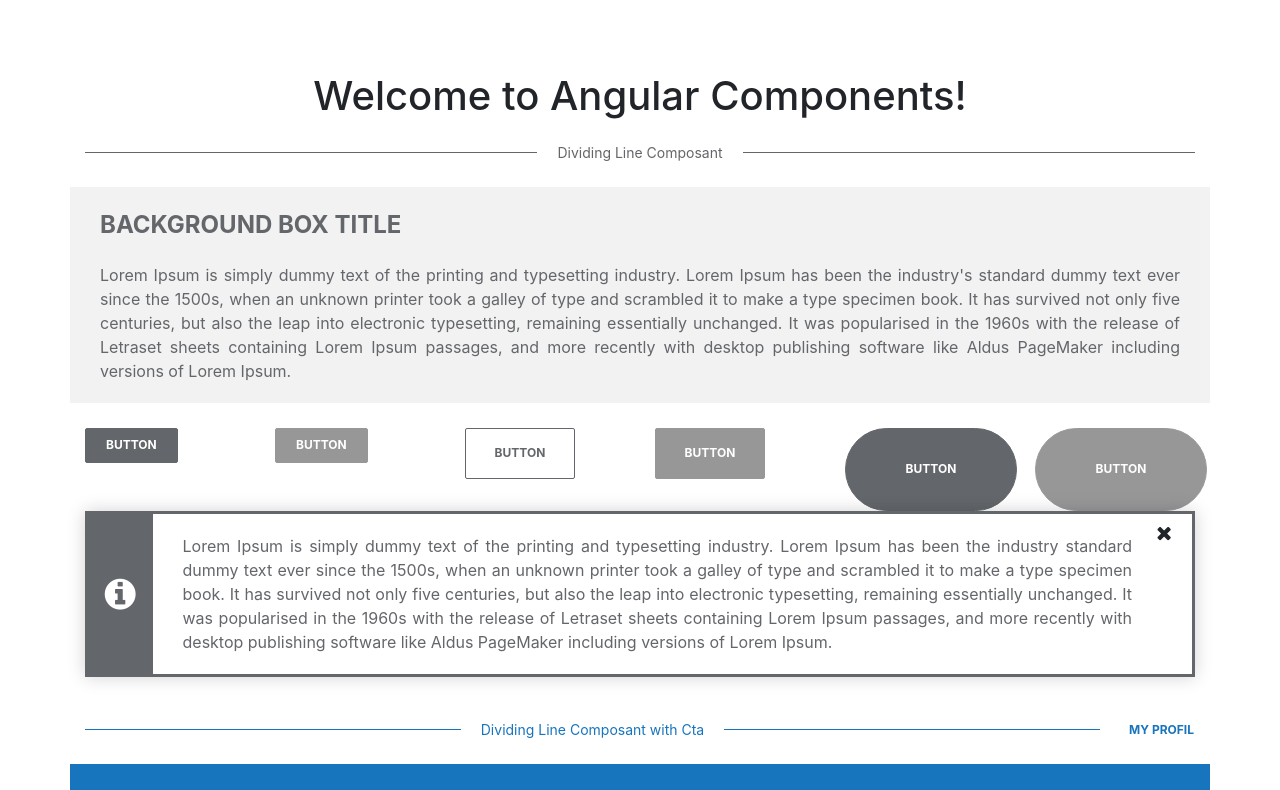
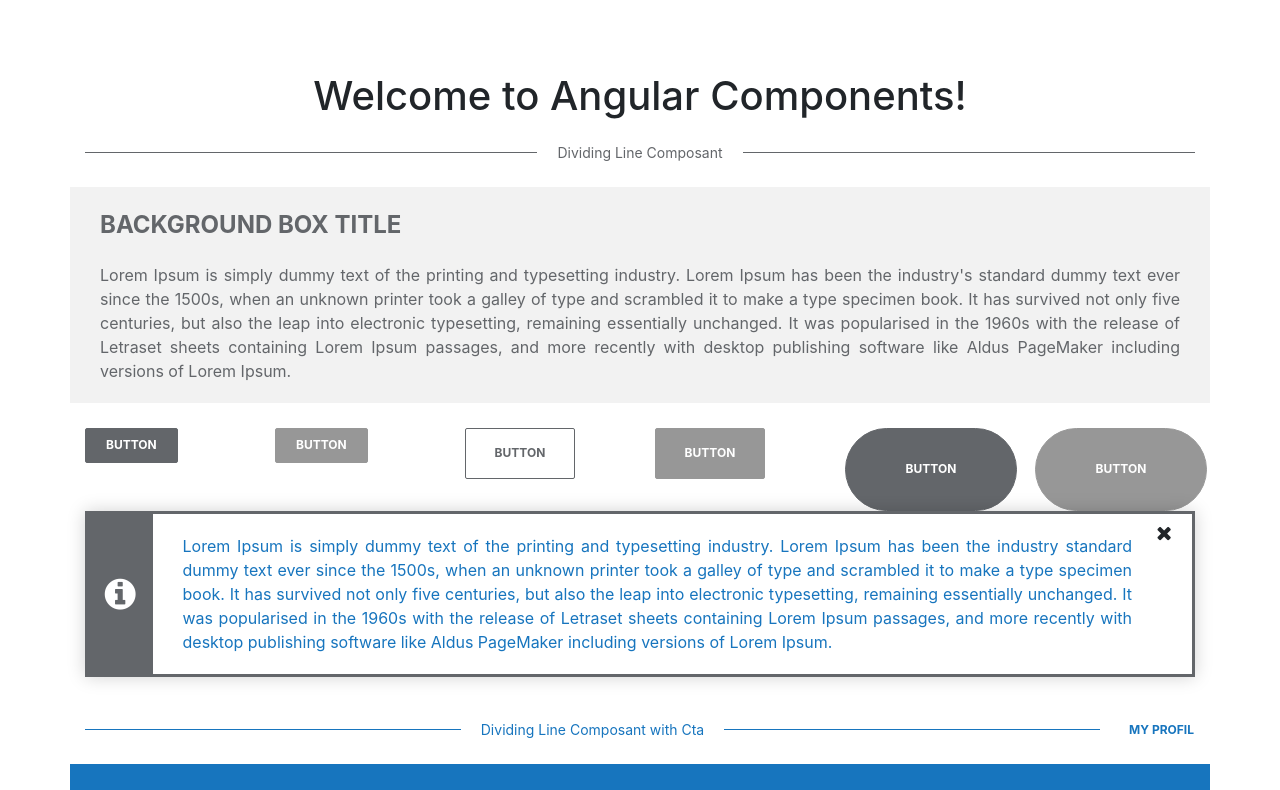
Before and after one commit to randrin/Angular-Components, an Angular app: page / in a window 1280 px wide. Shown: the top 790 px of the page. Built offline with nearby package versions, Linux system fonts and the light colour scheme.

Commit message:
README.md update

```diff
--- a/src/app/app.component.html
+++ b/src/app/app.component.html
@@ -61,6 +61,7 @@
   <nbp-alert-box *ngIf="!nbpAlertClose"
     [nbpText]="component.NbpAlertBoxComponent.title"
     [nbpClose]="'true'"
+    [nbpColorStyle]="_style.PRIMARY"
     (nbpClickClose)="nbpOnClickClose($event)"
   ></nbp-alert-box>
   <br />
--- a/src/app/components/nbp-alert-box/nbp-alert-box.component.html
+++ b/src/app/components/nbp-alert-box/nbp-alert-box.component.html
@@ -11,7 +11,7 @@
           <div *ngIf="nbpClose" class="nbp-alert-box-icon-close" (click)="nbpOnClickClose()">
             <span><i class="fa fa-remove"></i></span>
           </div>
-          <div class="nbp-alert-box-message npb-color-default">
+          <div class="nbp-alert-box-message" [ngClass]="nbpAlertBoxTextColor">
             <span>{{nbpText}}</span>
           </div>
         </div>
--- a/src/app/components/nbp-alert-box/nbp-alert-box.component.ts
+++ b/src/app/components/nbp-alert-box/nbp-alert-box.component.ts
@@ -1,5 +1,5 @@
 import { Component, EventEmitter, Input, OnInit, Output } from '@angular/core';
-import { NbpAlertType } from 'src/assets/utils/nbp-commons/nbp-commons.enums';
+import { NbpAlertType, NbpStyle } from 'src/assets/utils/nbp-commons/nbp-commons.enums';
 
 @Component({
   selector: 'nbp-alert-box',
@@ -16,11 +16,14 @@ export class NbpAlertBoxComponent implements OnInit {
   @Output() nbpClickClose: EventEmitter<boolean> = new EventEmitter<boolean>();
 
   _alertType = NbpAlertType;
+  _style = NbpStyle;
 
+  nbpAlertBoxTextColor: string;
   nbpAlertBoxType: string;
   nbpAlertBoxIcon: string;
   nbpAlertBoxBackground: string;
   nbpSeparator: string = ' ';
+
   nbpIcon = {
     GENERIC: 'fa fa-info-circle',
     POSITIVE: 'fa fa-check-circle-o',
@@ -45,6 +48,13 @@ export class NbpAlertBoxComponent implements OnInit {
     ERROR: 'npb-background-danger'
   }
 
+  nbpColor = {
+    DEFAULT: 'npb-color-default',
+    PRIMARY: 'npb-color-primary',
+    TOMATO: 'npb-color-tomato',
+    WHITE: 'npb-color-white'
+  }
+
   constructor() { }
 
   ngOnInit(): void {
@@ -54,6 +64,22 @@ export class NbpAlertBoxComponent implements OnInit {
 
   nbpSetUpComponent() {
     this.nbpGetColorBoxAlert(this.nbpAlertType);
+    this.nbpGetColorTextBoxAlert(this.nbpColorStyle);
+  }
+
+  nbpGetColorTextBoxAlert(nbpInput) {
+    if (nbpInput === this._style.DEFAULT || nbpInput === '' || nbpInput === undefined) {
+      this.nbpAlertBoxTextColor = this.nbpColor.DEFAULT;
+    }
+    if (nbpInput === this._style.PRIMARY) {
+      this.nbpAlertBoxTextColor =  this.nbpColor.PRIMARY;
+    }
+    if (nbpInput === this._style.DANGER) {
+      this.nbpAlertBoxTextColor =  this.nbpColor.TOMATO;
+    }
+    if (nbpInput === this._style.WHITE) {
+      this.nbpAlertBoxTextColor =  this.nbpColor.WHITE;
+    }
   }
 
   nbpGetColorBoxAlert(nbpInput) {
```
Also changed, not shown: 1 other file (tests, documents, lock files or other folders).
